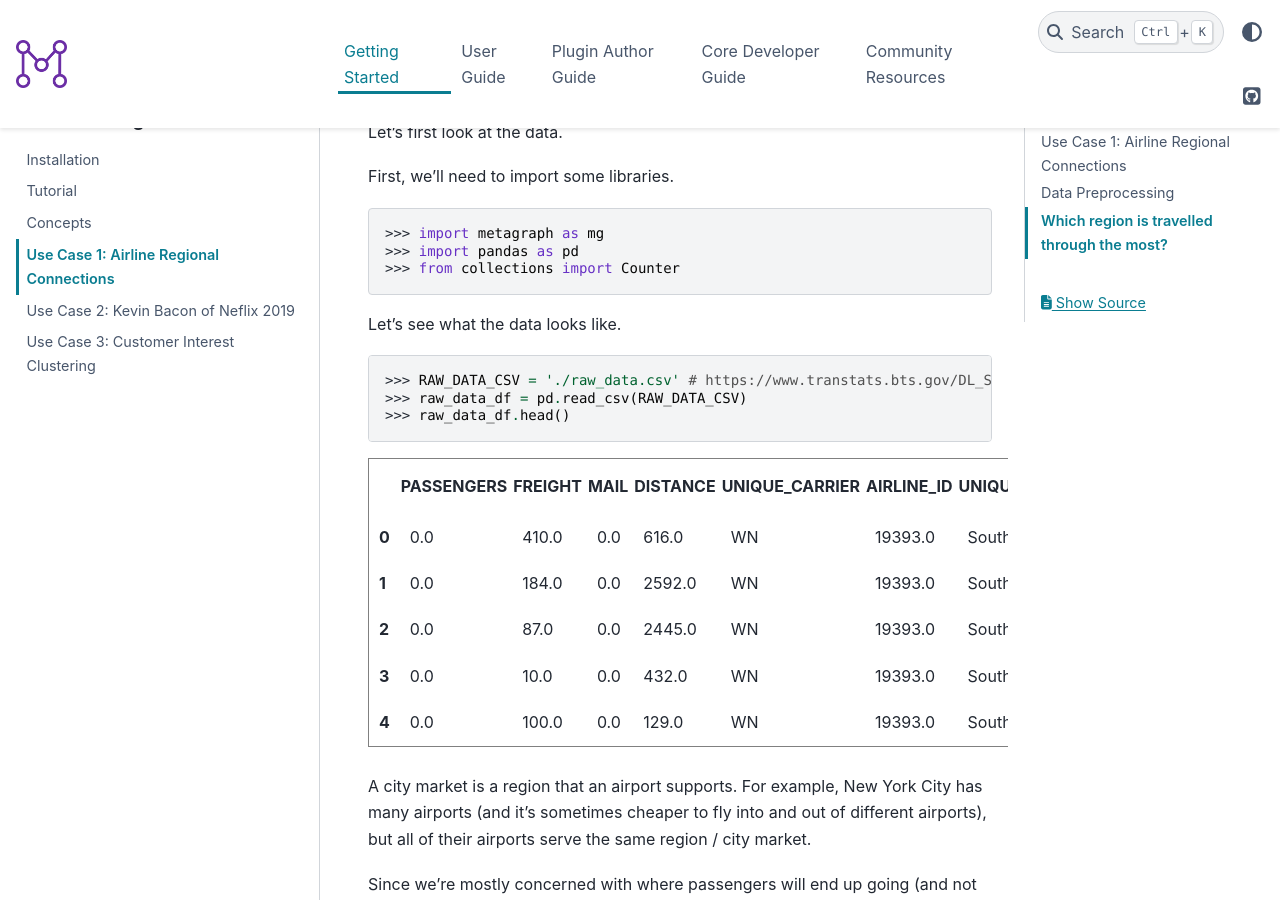
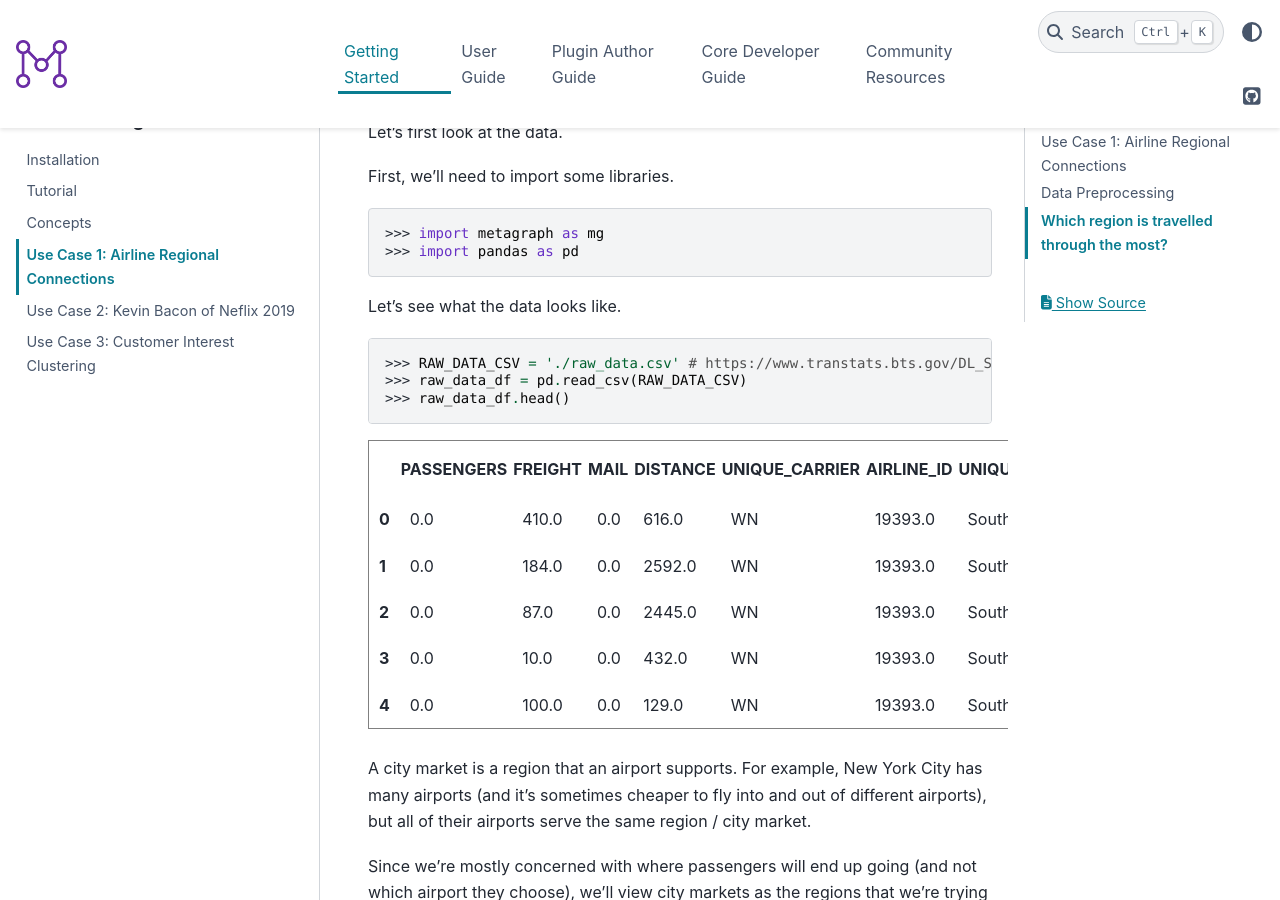
Before and after one commit to metagraph-dev/metagraph, a Sphinx documentation site: the page built from docs/getting_started/use_case_1_airline_connectedness.rst, in a window 1280 px wide and 900 px high, scrolled down 638 px. Built offline with Sphinx 7.4.7 and the PyData theme 0.15.4, drawn with Linux system fonts in a browser that asks for light colours.

Commit message:
Remove import only used in air travel use case's visualization from documentation.
The documentation's air travel use case example doesn't include visualizations since metagraph doesn't cover visualization yet.

The notebook includes the visualization.

Most of the content in the documentation is copied directly from the notebook. Removing the visualization section didn't remove all the imports it used since some were made at the top of the notebook. This commit removes one such import.

```diff
--- a/docs/getting_started/use_case_1_airline_connectedness.rst
+++ b/docs/getting_started/use_case_1_airline_connectedness.rst
@@ -30,7 +30,6 @@ First, we’ll need to import some libraries.
 
     >>> import metagraph as mg
     >>> import pandas as pd
-    >>> from collections import Counter
 
 Let’s see what the data looks like.
 
```
